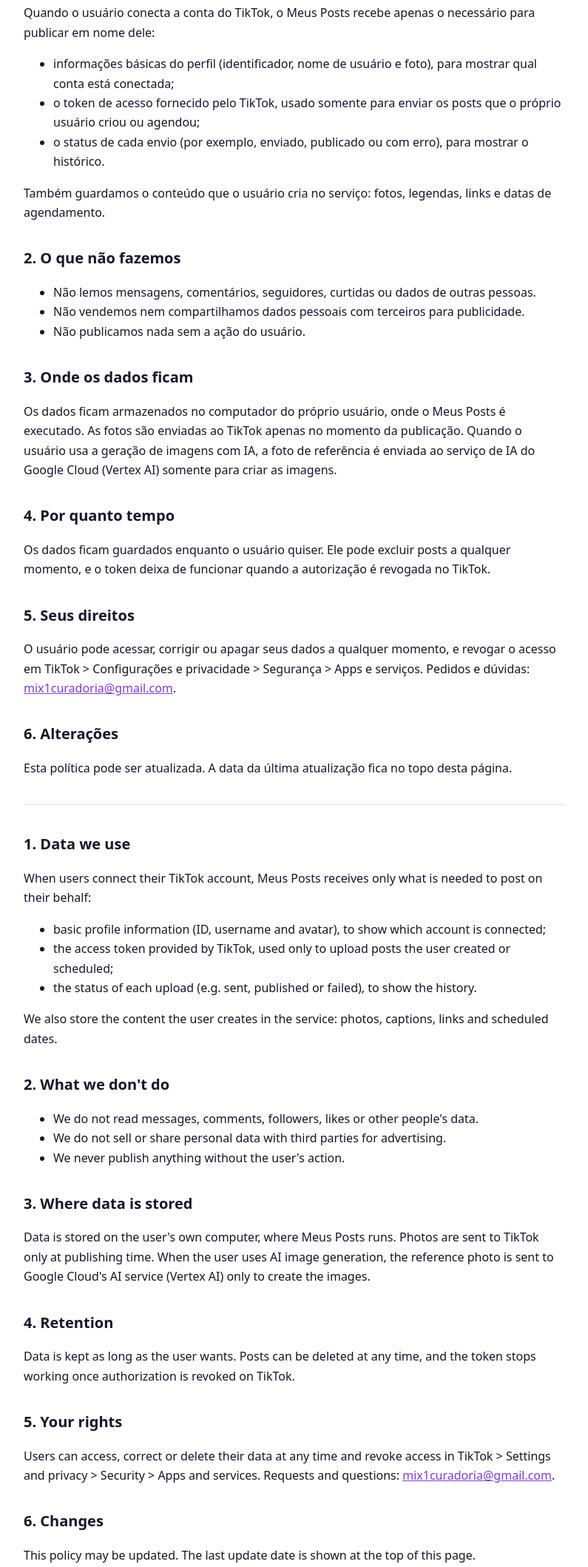
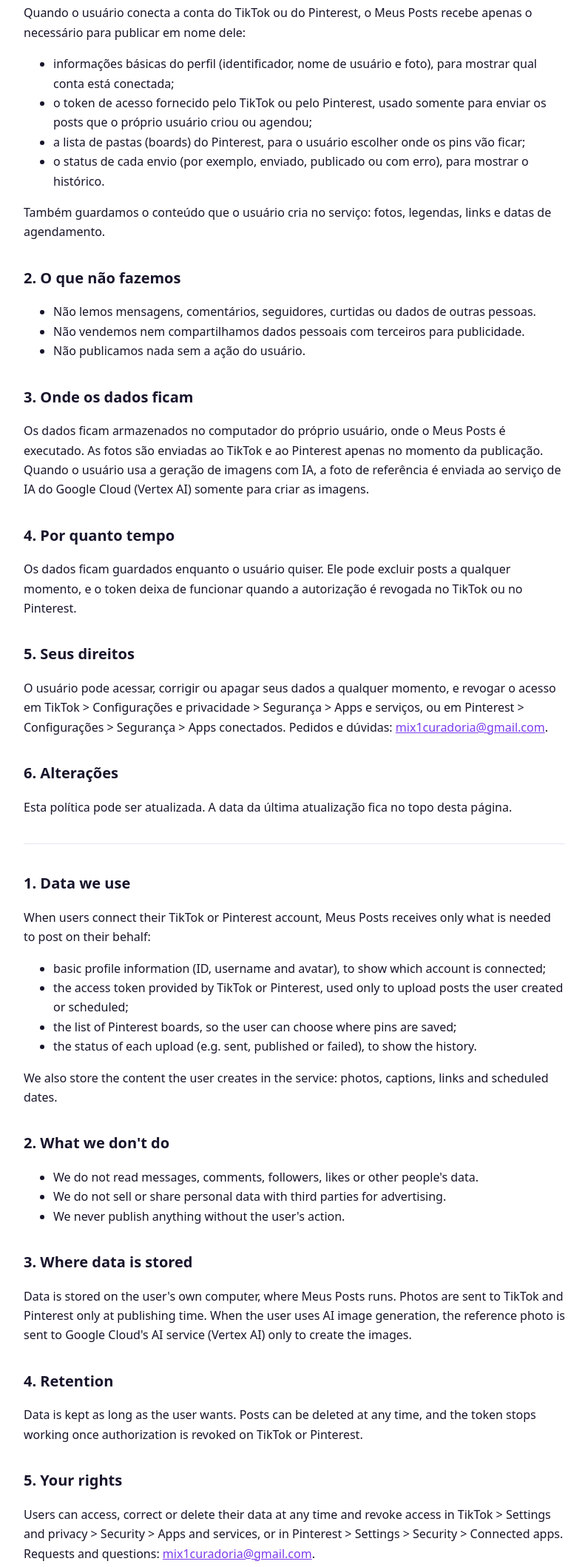
Before and after one commit to OliverBranch/mixcuradoria, a plain HTML site: page privacidade.html in a window 1280 px wide. Shown: the part 358-2476 px from the top of the page at 74% size, without its empty margins (242-1037 px from the left). Drawn offline with Linux system fonts and the light colour scheme.

Commit message:
Atualiza o site

```diff
--- /dev/null
+++ b/pinterest-callback.html
@@ -0,0 +1,33 @@
+<!doctype html>
+<html lang="pt-BR">
+<head>
+<meta charset="utf-8"><meta name="viewport" content="width=device-width, initial-scale=1">
+<title>Conectando… · Meus Posts</title>
+<link rel="icon" href="icone.png"><link rel="stylesheet" href="estilo.css">
+</head>
+<body>
+<header>
+  <img src="icone.png" alt="Meus Posts">
+  <h1>Conectando o Pinterest ao Meus Posts…</h1>
+  <p>Voltando para o sistema no seu computador.</p>
+</header>
+<main>
+  <p>Se nada acontecer em alguns segundos, confira se o Meus Posts está aberto no seu computador e
+     <a id="link" href="#">clique aqui</a>.</p>
+</main>
+<script>
+  // O Pinterest devolve o login aqui; repassamos para o sistema que roda no computador do usuário.
+  var q = new URLSearchParams(location.search);
+  if (!q.get('code') && !q.get('error')) {
+    // Aberta direto, sem vir do login do Pinterest: não há nada para repassar.
+    document.querySelector('h1').textContent = 'Esta página é só para o login do Pinterest';
+    document.querySelector('header p').textContent = 'Ela é usada automaticamente depois que você entra com o Pinterest.';
+    document.querySelector('main').innerHTML = '<p>Para conectar sua conta, abra o Meus Posts no seu computador, vá em <b>Ajustes</b> e clique em <b>Conectar Pinterest</b>.</p>';
+  } else {
+    var destino = 'http://localhost:3000/api/pinterest/callback' + location.search;
+    document.getElementById('link').href = destino;
+    location.replace(destino);
+  }
+</script>
+</body>
+</html>
--- a/privacidade.html
+++ b/privacidade.html
@@ -14,10 +14,11 @@
 <main>
 <section id="pt">
   <h2>1. Quais dados usamos</h2>
-  <p>Quando o usuário conecta a conta do TikTok, o Meus Posts recebe apenas o necessário para publicar em nome dele:</p>
+  <p>Quando o usuário conecta a conta do TikTok ou do Pinterest, o Meus Posts recebe apenas o necessário para publicar em nome dele:</p>
   <ul>
     <li>informações básicas do perfil (identificador, nome de usuário e foto), para mostrar qual conta está conectada;</li>
-    <li>o token de acesso fornecido pelo TikTok, usado somente para enviar os posts que o próprio usuário criou ou agendou;</li>
+    <li>o token de acesso fornecido pelo TikTok ou pelo Pinterest, usado somente para enviar os posts que o próprio usuário criou ou agendou;</li>
+    <li>a lista de pastas (boards) do Pinterest, para o usuário escolher onde os pins vão ficar;</li>
     <li>o status de cada envio (por exemplo, enviado, publicado ou com erro), para mostrar o histórico.</li>
   </ul>
   <p>Também guardamos o conteúdo que o usuário cria no serviço: fotos, legendas, links e datas de agendamento.</p>
@@ -28,25 +29,26 @@
     <li>Não publicamos nada sem a ação do usuário.</li>
   </ul>
   <h2>3. Onde os dados ficam</h2>
-  <p>Os dados ficam armazenados no computador do próprio usuário, onde o Meus Posts é executado. As fotos são enviadas ao TikTok apenas
+  <p>Os dados ficam armazenados no computador do próprio usuário, onde o Meus Posts é executado. As fotos são enviadas ao TikTok e ao Pinterest apenas
      no momento da publicação. Quando o usuário usa a geração de imagens com IA, a foto de referência é enviada ao serviço de IA do
      Google Cloud (Vertex AI) somente para criar as imagens.</p>
   <h2>4. Por quanto tempo</h2>
   <p>Os dados ficam guardados enquanto o usuário quiser. Ele pode excluir posts a qualquer momento, e o token deixa de funcionar quando a
-     autorização é revogada no TikTok.</p>
+     autorização é revogada no TikTok ou no Pinterest.</p>
   <h2>5. Seus direitos</h2>
   <p>O usuário pode acessar, corrigir ou apagar seus dados a qualquer momento, e revogar o acesso em TikTok &gt; Configurações e privacidade
-     &gt; Segurança &gt; Apps e serviços. Pedidos e dúvidas: <a href="mailto:mix1curadoria@gmail.com">mix1curadoria@gmail.com</a>.</p>
+     &gt; Segurança &gt; Apps e serviços, ou em Pinterest &gt; Configurações &gt; Segurança &gt; Apps conectados. Pedidos e dúvidas: <a href="mailto:mix1curadoria@gmail.com">mix1curadoria@gmail.com</a>.</p>
   <h2>6. Alterações</h2>
   <p>Esta política pode ser atualizada. A data da última atualização fica no topo desta página.</p>
 </section>
 <hr>
 <section id="en" lang="en">
   <h2>1. Data we use</h2>
-  <p>When users connect their TikTok account, Meus Posts receives only what is needed to post on their behalf:</p>
+  <p>When users connect their TikTok or Pinterest account, Meus Posts receives only what is needed to post on their behalf:</p>
   <ul>
     <li>basic profile information (ID, username and avatar), to show which account is connected;</li>
-    <li>the access token provided by TikTok, used only to upload posts the user created or scheduled;</li>
+    <li>the access token provided by TikTok or Pinterest, used only to upload posts the user created or scheduled;</li>
+    <li>the list of Pinterest boards, so the user can choose where pins are saved;</li>
     <li>the status of each upload (e.g. sent, published or failed), to show the history.</li>
   </ul>
   <p>We also store the content the user creates in the service: photos, captions, links and scheduled dates.</p>
@@ -57,13 +59,13 @@
     <li>We never publish anything without the user's action.</li>
   </ul>
   <h2>3. Where data is stored</h2>
-  <p>Data is stored on the user's own computer, where Meus Posts runs. Photos are sent to TikTok only at publishing time. When the user
+  <p>Data is stored on the user's own computer, where Meus Posts runs. Photos are sent to TikTok and Pinterest only at publishing time. When the user
      uses AI image generation, the reference photo is sent to Google Cloud's AI service (Vertex AI) only to create the images.</p>
   <h2>4. Retention</h2>
-  <p>Data is kept as long as the user wants. Posts can be deleted at any time, and the token stops working once authorization is revoked on TikTok.</p>
+  <p>Data is kept as long as the user wants. Posts can be deleted at any time, and the token stops working once authorization is revoked on TikTok or Pinterest.</p>
   <h2>5. Your rights</h2>
   <p>Users can access, correct or delete their data at any time and revoke access in TikTok &gt; Settings and privacy &gt; Security &gt;
-     Apps and services. Requests and questions: <a href="mailto:mix1curadoria@gmail.com">mix1curadoria@gmail.com</a>.</p>
+     Apps and services, or in Pinterest &gt; Settings &gt; Security &gt; Connected apps. Requests and questions: <a href="mailto:mix1curadoria@gmail.com">mix1curadoria@gmail.com</a>.</p>
   <h2>6. Changes</h2>
   <p>This policy may be updated. The last update date is shown at the top of this page.</p>
 </section>
```
Also changed, not shown: midias/2-7d4ffe94a7/01.jpg (deleted), midias/2-7d4ffe94a7/02.jpg (deleted), midias/2-7d4ffe94a7/03.jpg (deleted), midias/2-7d4ffe94a7/04.jpg (deleted).
